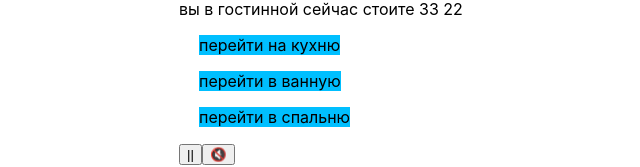
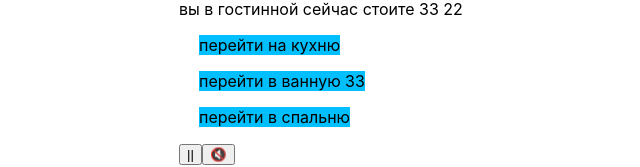
Before and after one commit to adsalex/project_questside, a React (Create React App) app: page / in a window 1280 px wide. Both pictures are taken after a click on the button "Начать". Shown: the part 325-492 px from the top of the page, without its empty margins (141-781 px from the left). Built offline with nearby package versions, Linux system fonts and the light colour scheme.

Commit message:
updated text_inserter

```diff
--- a/src/App.js
+++ b/src/App.js
@@ -24,7 +24,7 @@ var myquest={
       "options":[
           {"text":"перейти на кухню","move":"kitchen","stringf":[{va:"<$ins>room",vb:"33",operator:"+",write_to:"room"},{va:"<$ins>room",vb:"33",operator:"+",write_to:"room"}]
           /* "change":{cell:"room",value:"22"} */},
-          {"text":"перейти в ванную",
+          {"text":"перейти в ванную <$ins>kll<$ins>",
           ifsw:[{a_val:"<$ins>room",b_val:"22", operator:"=",
             then:{"move":"balcony","change":[{cell:"room",value:"22"},{cell:"kll",value:"kithcen 453"}]},
             qelse:{"move":"balcony","change":[{cell:"room",value:"22"}]}
@@ -127,7 +127,7 @@ render()
    {/*  <div id='vars_text'>{wrapper(myquest.variables.visible) }</div> */}
     <div id='text_table'>{textbuffer/* myquest.rooms[this.state.current_room]["text"] */} </div>
     <div id='option_bar'>
-    <Quest_Options options={myquest.rooms[this.state.current_room]["options"]}
+    <Quest_Options max_recursor={3} inserter={this.instex} options={myquest.rooms[this.state.current_room]["options"]}
     room={this.state.current_room}
     trans_f={this.transit}></Quest_Options>
     </div>
@@ -137,15 +137,14 @@ render()
   )
 }
 
-instex(replaceble)
+instex(replaceble,max_recursor=3,trim=1)
 {
   const capture_regex=/<\$ins>(.*?)<\$ins>/gi
   let recursor = 0
 
     //let replaceble=myquest.rooms[this.state.current_room]["text"]
-    while(replaceble.match(capture_regex) && recursor<this.props.max_recursor){
+    while(replaceble.match(capture_regex) && recursor<max_recursor){
     const matchbuff=[...replaceble.matchAll(capture_regex)]
-    console.log(recursor,this.props.max_recursor)
     for(const key of matchbuff){
     const ins_regex=new RegExp(`<\\$ins>${key[1]}<\\$ins>`,"gi");
     replaceble= replaceble.replace(ins_regex,myquest.variables.visible[key[1]])}
@@ -153,7 +152,7 @@ instex(replaceble)
     recursor++
 
   }
-  if(this.props.trim)
+  if(trim)
   {
     replaceble=replaceble.replace(capture_regex,"")
   }
@@ -363,7 +362,9 @@ render()
   for(let elem in this.props.options)
   {
     const constbuff =indcount
-    opt_buffer.push(<p > <span className="options" onClick={(handler)=>(this.props.trans_f(handler,constbuff,this.props.room))}>{this.props.options[elem].text}</span></p>)
+    opt_buffer.push(<p > <span className="options"
+    onClick={(handler)=>(this.props.trans_f(handler,constbuff,this.props.room))}>
+    {this.props.inserter(this.props.options[elem].text)}</span></p>)
     indcount++
   }
   return opt_buffer
```
